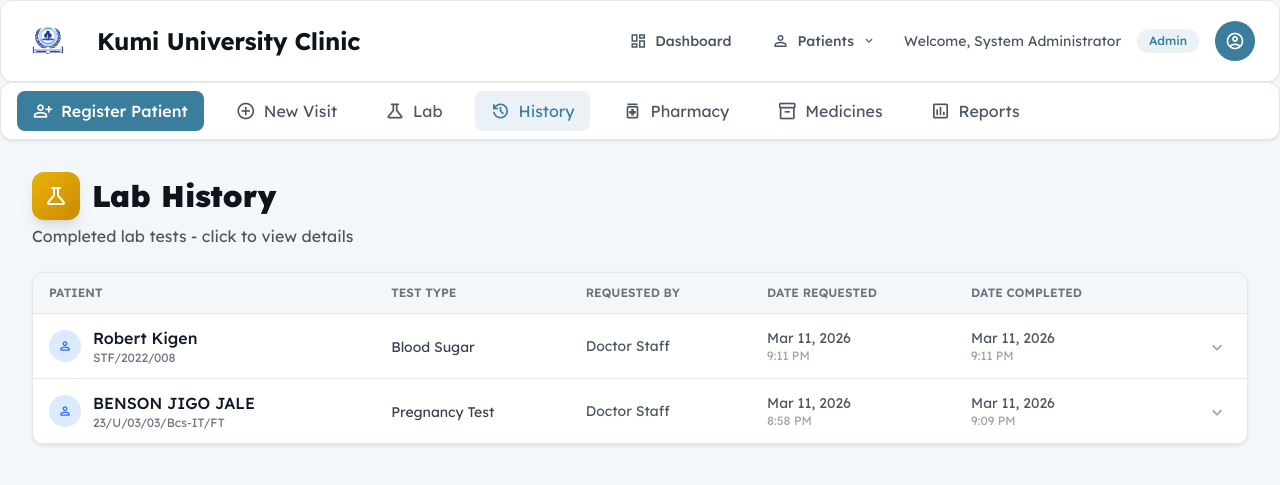
After one commit to Bensonjigo/Kumiclinic, a Django app: page /dashboard/lab/history/ in a window 1280 px wide. The commit adds this page. Shown: the top 485 px of the page. Run offline with Django 5.2, Linux system fonts and the light colour scheme; a user stored in the database is signed in; data comes from the database, SQL or seed files in the repository; some libraries are stand-ins or nearby versions.

Commit message:
Add lab history view for lab technicians with clickable list

```diff
--- a/clinic/template_urls.py
+++ b/clinic/template_urls.py
@@ -44,6 +44,7 @@ urlpatterns = [
     path('dashboard/doctor/', template_views.dashboard_doctor, name='dashboard_doctor'),
     path('dashboard/history/', template_views.consultation_history, name='consultation_history'),
     path('dashboard/lab/', template_views.dashboard_lab, name='dashboard_lab'),
+    path('dashboard/lab/history/', template_views.lab_history, name='lab_history'),
     path('dashboard/pharmacy/', template_views.dashboard_pharmacy, name='dashboard_pharmacy'),
     path('dashboard/admin/', template_views.dashboard_admin, name='dashboard_admin'),
 
--- a/clinic/template_views.py
+++ b/clinic/template_views.py
@@ -252,6 +252,20 @@ def dashboard_lab(request):
         'total_pending': total_pending,
     }
     return render(request, 'dashboard/lab.html', context)
+
+
+@login_required
+def lab_history(request):
+    """Lab Technician History - all completed lab tests"""
+    lab_requests = LabRequest.objects.filter(
+        status='COMPLETED'
+    ).select_related(
+        'visit__patient', 'requested_by'
+    ).order_by('-completed_date')[:50]
+
+    return render(request, 'clinic/lab_history.html', {
+        'lab_requests': lab_requests
+    })
 
 
 @login_required
--- a/templates/base.html
+++ b/templates/base.html
@@ -164,9 +164,13 @@
                 {% endif %}
 
                 {% if user.is_lab_technician or user.is_superuser %}
-                <a href="{% url 'pending_labs' %}" class="flex items-center gap-2 px-4 py-2 text-gray-600 dark:text-gray-300 hover:text-primary hover:bg-gray-100 dark:hover:bg-gray-700 rounded-lg {% if request.resolver_match.url_name == 'pending_labs' %}text-primary bg-primary/10{% endif %}">
+                <a href="{% url 'pending_labs' %}" class="flex items-center gap-2 px-4 py-2 text-gray-600 dark:text-gray-300 hover:text-primary hover:bg-gray-100 dark:hover:bg-gray-700 rounded-lg {% if request.resolver_match.url_name == 'pending_labs' or request.resolver_match.url_name == 'dashboard_lab' %}text-primary bg-primary/10{% endif %}">
                     <span class="material-symbols-outlined">science</span>
                     <span>Lab</span>
+                </a>
+                <a href="{% url 'lab_history' %}" class="flex items-center gap-2 px-4 py-2 text-gray-600 dark:text-gray-300 hover:text-primary hover:bg-gray-100 dark:hover:bg-gray-700 rounded-lg {% if request.resolver_match.url_name == 'lab_history' %}text-primary bg-primary/10{% endif %}">
+                    <span class="material-symbols-outlined">history</span>
+                    <span>History</span>
                 </a>
                 {% endif %}
 
--- /dev/null
+++ b/templates/clinic/lab_history.html
@@ -0,0 +1,137 @@
+{% extends 'base.html' %}
+
+{% block title %}Lab History - Kumi University Clinic{% endblock %}
+
+{% block content %}
+<div class="max-w-7xl mx-auto">
+    <div class="mb-6">
+        <h1 class="text-3xl font-black text-[#0d141b] dark:text-white flex items-center gap-3">
+            <span class="w-12 h-12 bg-gradient-to-br from-yellow-500 to-yellow-600 rounded-xl flex items-center justify-center text-white shadow-lg">
+                <span class="material-symbols-outlined text-2xl">science</span>
+            </span>
+            Lab History
+        </h1>
+        <p class="text-gray-600 dark:text-gray-400 mt-1">Completed lab tests - click to view details</p>
+    </div>
+
+    {% if lab_requests %}
+    <!-- Table View -->
+    <div class="bg-white dark:bg-gray-800 rounded-xl border border-gray-200 dark:border-gray-700 overflow-hidden">
+        <div class="overflow-x-auto">
+            <table class="w-full">
+                <thead class="bg-gray-50 dark:bg-gray-700">
+                    <tr>
+                        <th class="px-4 py-3 text-left text-xs font-semibold text-gray-500 dark:text-gray-300 uppercase">Patient</th>
+                        <th class="px-4 py-3 text-left text-xs font-semibold text-gray-500 dark:text-gray-300 uppercase">Test Type</th>
+                        <th class="px-4 py-3 text-left text-xs font-semibold text-gray-500 dark:text-gray-300 uppercase">Requested By</th>
+                        <th class="px-4 py-3 text-left text-xs font-semibold text-gray-500 dark:text-gray-300 uppercase">Date Requested</th>
+                        <th class="px-4 py-3 text-left text-xs font-semibold text-gray-500 dark:text-gray-300 uppercase">Date Completed</th>
+                        <th class="px-4 py-3"></th>
+                    </tr>
+                </thead>
+                <tbody class="divide-y divide-gray-100 dark:divide-gray-700">
+                    {% for lab in lab_requests %}
+                    <tr class="hover:bg-gray-50 dark:hover:bg-gray-700/50 cursor-pointer" onclick="toggleDetails({{ forloop.counter }})">
+                        <td class="px-4 py-3">
+                            <div class="flex items-center gap-3">
+                                <div class="w-8 h-8 rounded-full bg-blue-100 dark:bg-blue-900 flex items-center justify-center flex-shrink-0">
+                                    <span class="material-symbols-outlined text-blue-600 text-sm">person</span>
+                                </div>
+                                <div>
+                                    <p class="font-medium text-gray-900 dark:text-white">{{ lab.visit.patient.full_name }}</p>
+                                    <p class="text-xs text-gray-500">{{ lab.visit.patient.university_id }}</p>
+                                </div>
+                            </div>
+                        </td>
+                        <td class="px-4 py-3">
+                            <span class="text-sm text-gray-700 dark:text-gray-300">{{ lab.get_test_name_display }}</span>
+                            {% if lab.test_name == 'OTHER' and lab.custom_test_name %}
+                            <p class="text-xs text-gray-500">{{ lab.custom_test_name }}</p>
+                            {% endif %}
+                        </td>
+                        <td class="px-4 py-3 text-sm text-gray-600 dark:text-gray-400">
+                            {{ lab.requested_by.get_full_name|default:lab.requested_by.username }}
+                        </td>
+                        <td class="px-4 py-3 text-sm text-gray-600 dark:text-gray-400">
+                            {{ lab.date|date:"M d, Y" }}
+                            <p class="text-xs text-gray-400">{{ lab.date|time:"g:i A" }}</p>
+                        </td>
+                        <td class="px-4 py-3 text-sm text-gray-600 dark:text-gray-400">
+                            {% if lab.completed_date %}
+                            {{ lab.completed_date|date:"M d, Y" }}
+                            <p class="text-xs text-gray-400">{{ lab.completed_date|time:"g:i A" }}</p>
+                            {% else %}
+                            <span class="text-gray-400">-</span>
+                            {% endif %}
+                        </td>
+                        <td class="px-4 py-3 text-right">
+                            <button class="p-1 hover:bg-gray-100 dark:hover:bg-gray-600 rounded">
+                                <span class="material-symbols-outlined text-gray-400 expand-icon-{{ forloop.counter }}">expand_more</span>
+                            </button>
+                        </td>
+                    </tr>
+                    <!-- Expanded Details Row -->
+                    <tr id="details-{{ forloop.counter }}" class="hidden bg-gray-50 dark:bg-gray-900/30">
+                        <td colspan="6" class="px-4 py-4">
+                            <div class="grid grid-cols-1 md:grid-cols-2 gap-6">
+                                <!-- Test Details -->
+                                <div>
+                                    <h4 class="text-xs font-semibold text-gray-500 dark:text-gray-400 uppercase mb-2">Test Details</h4>
+                                    <p class="text-sm"><span class="font-medium">Test:</span> {{ lab.get_test_name_display }}</p>
+                                    {% if lab.test_name == 'OTHER' and lab.custom_test_name %}
+                                    <p class="text-sm mt-1"><span class="font-medium">Custom Name:</span> {{ lab.custom_test_name }}</p>
+                                    {% endif %}
+                                    <p class="text-sm mt-1"><span class="font-medium">Status:</span>
+                                        <span class="px-2 py-0.5 text-xs rounded-full bg-green-100 text-green-800">
+                                            {{ lab.get_status_display }}
+                                        </span>
+                                    </p>
+                                </div>
+                                <!-- Result -->
+                                <div>
+                                    <h4 class="text-xs font-semibold text-gray-500 dark:text-gray-400 uppercase mb-2">Result</h4>
+                                    {% if lab.result %}
+                                    <p class="text-sm text-gray-900 dark:text-white bg-white dark:bg-gray-800 p-3 rounded-lg border">
+                                        {{ lab.result }}
+                                    </p>
+                                    {% if lab.notes %}
+                                    <p class="text-sm mt-2"><span class="font-medium">Notes:</span> {{ lab.notes }}</p>
+                                    {% endif %}
+                                    {% else %}
+                                    <p class="text-sm text-gray-400">No result recorded</p>
+                                    {% endif %}
+                                </div>
+                            </div>
+                        </td>
+                    </tr>
+                    {% endfor %}
+                </tbody>
+            </table>
+        </div>
+    </div>
+    {% else %}
+    <div class="bg-white dark:bg-gray-800 rounded-xl border border-gray-200 dark:border-gray-700 p-12 text-center">
+        <div class="w-20 h-20 mx-auto mb-4 rounded-full bg-gray-100 dark:bg-gray-700 flex items-center justify-center">
+            <span class="material-symbols-outlined text-gray-400 text-4xl">science</span>
+        </div>
+        <h3 class="text-lg font-bold text-[#0d141b] dark:text-white mb-2">No Lab History</h3>
+        <p class="text-gray-500">Completed lab tests will appear here</p>
+    </div>
+    {% endif %}
+</div>
+
+<script>
+function toggleDetails(rowNum) {
+    const details = document.getElementById('details-' + rowNum);
+    const icon = document.querySelector('.expand-icon-' + rowNum);
+
+    if (details.classList.contains('hidden')) {
+        details.classList.remove('hidden');
+        icon.textContent = 'expand_less';
+    } else {
+        details.classList.add('hidden');
+        icon.textContent = 'expand_more';
+    }
+}
+</script>
+{% endblock %}
```
